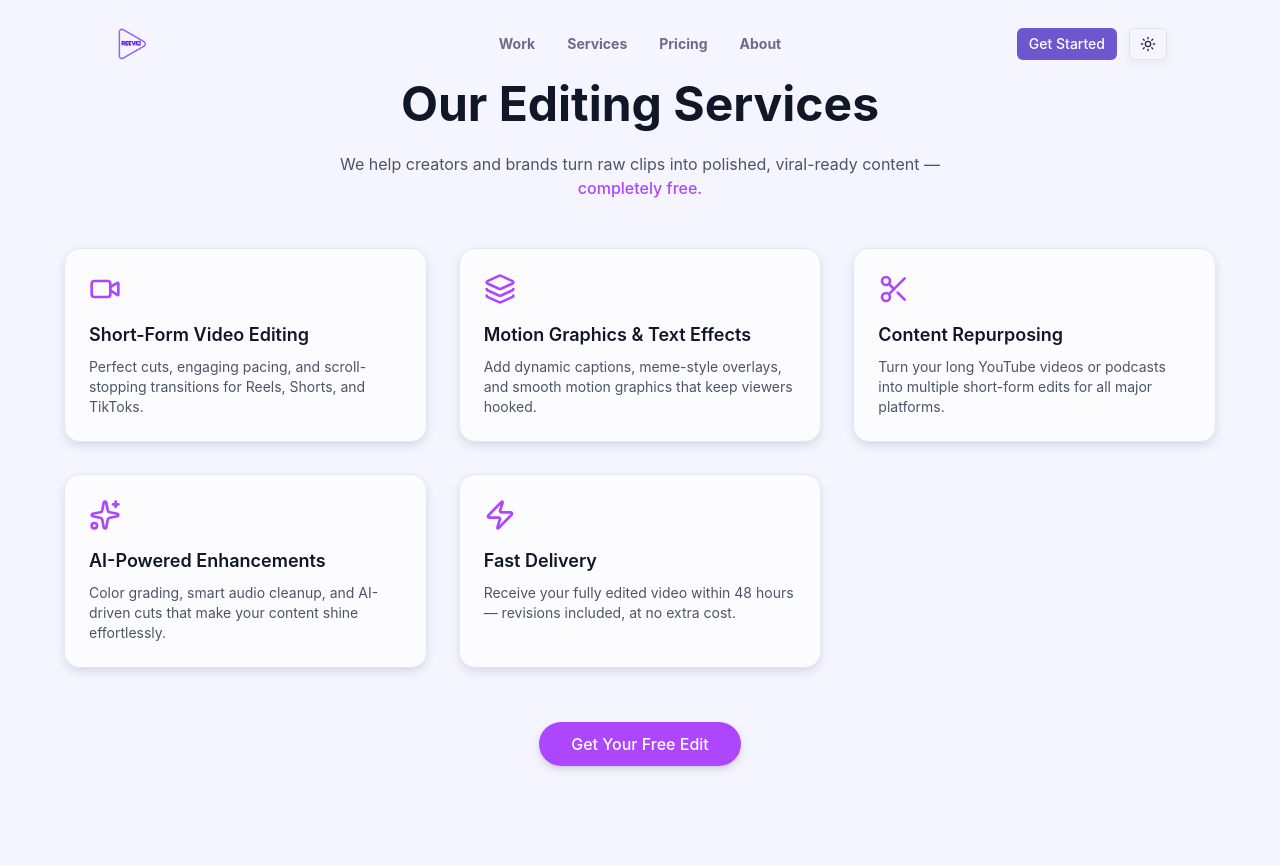
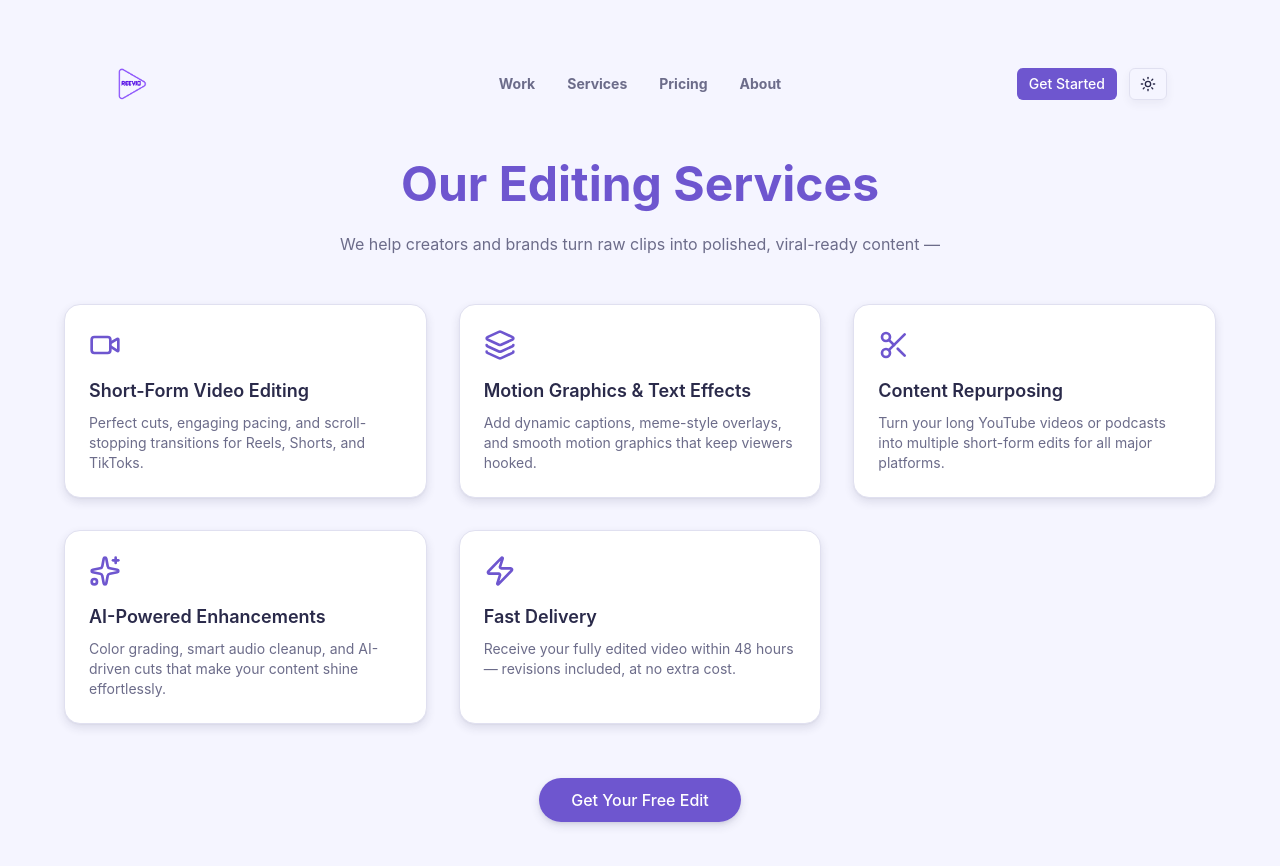
Before and after one commit to tejas249/reevio, a Next.js app: page /services in a window 1280 px wide. Shown: the top 866 px of the page. Before the commit the page ends 836 px from the top, so only its background shows below. Built offline with nearby package versions, Linux system fonts and the light colour scheme.

Commit message:
Changes in pricing UI

```diff
--- a/app/page.tsx
+++ b/app/page.tsx
@@ -8,14 +8,12 @@ import { BackgroundLines } from "@/components/ui/background-lines";
 export default function Home() {
   return (
     <div>
-      <BackgroundLines>
-         <HeroSection/>
-       <Features/>
-       <StatsSection/>
-      <FAQsFour/>
-      <FooterSection/>
-      </BackgroundLines>
+      <HeroSection />
 
+      <Features />
+      <StatsSection />
+      <FAQsFour />
+      <FooterSection />
     </div>
   );
 }
--- a/components/PricingSection.tsx
+++ b/components/PricingSection.tsx
@@ -45,9 +45,9 @@ const plans = [
 
 export default function PricingSection() {
   return (
-    <section className="py-10 bg-gradient-to-b from-background to-muted/40 dark:from-zinc-900 dark:to-zinc-950">
+    <section className="py-20 bg-background text-foreground">
       <div className="max-w-6xl mx-auto px-6 text-center">
-        <h2 className="text-4xl font-bold text-purple-700 dark:text-purple-400 mb-9">
+        <h2 className="text-4xl font-bold text-primary mb-10">
           Pricing Plans
         </h2>
 
@@ -55,19 +55,17 @@ export default function PricingSection() {
           {plans.map((plan) => (
             <Card
               key={plan.name}
-              className="rounded-2xl border border-zinc-200 dark:border-zinc-800 bg-white dark:bg-zinc-900 shadow-lg hover:shadow-2xl hover:scale-[1.03] transition-all duration-300"
+              className="rounded-2xl border border-border bg-card text-card-foreground shadow-md hover:shadow-lg hover:scale-[1.02] transition-all duration-300"
             >
               <CardHeader>
-                <CardTitle className="text-2xl font-semibold text-zinc-900 dark:text-white">
+                <CardTitle className="text-2xl font-semibold">
                   {plan.name}
                 </CardTitle>
-                <p className="mt-2 text-zinc-500 dark:text-zinc-400">
-                  {plan.description}
-                </p>
+                <p className="mt-2 text-muted-foreground">{plan.description}</p>
               </CardHeader>
 
               <CardContent>
-                <h3 className="text-4xl font-bold mb-6 text-purple-700 dark:text-purple-400">
+                <h3 className="text-4xl font-bold mb-6 text-primary">
                   {plan.price}
                 </h3>
 
@@ -75,16 +73,14 @@ export default function PricingSection() {
                   {plan.features.map((feature, index) => (
                     <li key={index} className="flex items-center gap-2">
                       <Check className="h-5 w-5 text-green-500" />
-                      <span className="text-zinc-700 dark:text-zinc-300">
-                        {feature}
-                      </span>
+                      <span>{feature}</span>
                     </li>
                   ))}
                 </ul>
               </CardContent>
 
               <CardFooter className="mt-6">
-                <Button className="w-full bg-purple-600 text-white font-semibold hover:bg-purple-700 transition-all duration-300">
+                <Button className="w-full bg-primary text-primary-foreground font-semibold hover:bg-primary/90 transition-all duration-300">
                   {plan.buttonText}
                 </Button>
               </CardFooter>
--- a/components/ServicesSection.tsx
+++ b/components/ServicesSection.tsx
@@ -3,6 +3,7 @@
 import { motion } from "framer-motion";
 import { Video, Sparkles, Scissors, Layers, Zap } from "lucide-react";
 import { JSX } from "react";
+
 interface Service {
   icon: JSX.Element;
   title: string;
@@ -12,31 +13,31 @@ interface Service {
 const ServicesSection: React.FC = () => {
   const services: Service[] = [
     {
-      icon: <Video className="w-8 h-8 text-purple-500" />,
+      icon: <Video className="w-8 h-8 text-primary" />,
       title: "Short-Form Video Editing",
       description:
         "Perfect cuts, engaging pacing, and scroll-stopping transitions for Reels, Shorts, and TikToks.",
     },
     {
-      icon: <Layers className="w-8 h-8 text-purple-500" />,
+      icon: <Layers className="w-8 h-8 text-primary" />,
       title: "Motion Graphics & Text Effects",
       description:
         "Add dynamic captions, meme-style overlays, and smooth motion graphics that keep viewers hooked.",
     },
     {
-      icon: <Scissors className="w-8 h-8 text-purple-500" />,
+      icon: <Scissors className="w-8 h-8 text-primary" />,
       title: "Content Repurposing",
       description:
         "Turn your long YouTube videos or podcasts into multiple short-form edits for all major platforms.",
     },
     {
-      icon: <Sparkles className="w-8 h-8 text-purple-500" />,
+      icon: <Sparkles className="w-8 h-8 text-primary" />,
       title: "AI-Powered Enhancements",
       description:
         "Color grading, smart audio cleanup, and AI-driven cuts that make your content shine effortlessly.",
     },
     {
-      icon: <Zap className="w-8 h-8 text-purple-500" />,
+      icon: <Zap className="w-8 h-8 text-primary" />,
       title: "Fast Delivery",
       description:
         "Receive your fully edited video within 48 hours — revisions included, at no extra cost.",
@@ -44,14 +45,14 @@ const ServicesSection: React.FC = () => {
   ];
 
   return (
-    <section className="py-20 px-6 md:px-16 transition-colors duration-300">
+    <section className="py-20 pt-30 px-6 mt-10 md:px-16 bg-background text-foreground transition-colors duration-300">
       <div className="max-w-6xl mx-auto text-center">
         {/* Heading */}
         <motion.h2
           initial={{ opacity: 0, y: 20 }}
           whileInView={{ opacity: 1, y: 0 }}
           transition={{ duration: 0.6 }}
-          className="text-4xl md:text-5xl font-bold mb-6 text-gray-900 dark:text-gray-100"
+          className="text-4xl md:text-5xl font-bold mb-6 text-primary"
         >
           Our Editing Services
         </motion.h2>
@@ -61,27 +62,25 @@ const ServicesSection: React.FC = () => {
           initial={{ opacity: 0 }}
           whileInView={{ opacity: 1 }}
           transition={{ delay: 0.2, duration: 0.6 }}
-          className="text-gray-600 dark:text-gray-300 max-w-2xl mx-auto mb-12"
+          className="text-muted-foreground max-w-2xl mx-auto mb-12"
         >
           We help creators and brands turn raw clips into polished, viral-ready content —{" "}
-          <span className="text-purple-500 font-medium">completely free.</span>
+
         </motion.p>
 
         {/* Services Grid */}
-        <div className="grid md:grid-cols-2 lg:grid-cols-3 gap-8">
+        <div className="grid mt-5 md:grid-cols-2 lg:grid-cols-3 gap-8">
           {services.map((service, index) => (
             <motion.div
               key={index}
               initial={{ opacity: 0, y: 20 }}
               whileInView={{ opacity: 1, y: 0 }}
               transition={{ delay: index * 0.1 }}
-              className="rounded-2xl border border-gray-200 dark:border-gray-800 p-6 text-left shadow-sm hover:shadow-md hover:border-purple-400 transition-all bg-white/70 dark:bg-gray-900/50 backdrop-blur-sm"
+              className="rounded-2xl border border-border bg-card text-card-foreground p-6 text-left shadow-sm hover:shadow-md hover:border-primary/40 transition-all duration-300"
             >
               <div className="mb-4">{service.icon}</div>
-              <h3 className="text-lg font-semibold mb-2 text-gray-900 dark:text-gray-100">
-                {service.title}
-              </h3>
-              <p className="text-sm text-gray-600 dark:text-gray-400">
+              <h3 className="text-lg font-semibold mb-2">{service.title}</h3>
+              <p className="text-sm text-muted-foreground">
                 {service.description}
               </p>
             </motion.div>
@@ -97,7 +96,7 @@ const ServicesSection: React.FC = () => {
         >
           <a
             href="#contact"
-            className="bg-purple-500 hover:bg-purple-600 text-white font-medium py-3 px-8 rounded-full shadow-md transition-all"
+            className="bg-primary hover:bg-primary/90 text-primary-foreground font-medium py-3 px-8 rounded-full shadow-md transition-all duration-300"
           >
             Get Your Free Edit
           </a>
--- a/components/header.tsx
+++ b/components/header.tsx
@@ -30,7 +30,7 @@ export const HeroHeader = () => {
             <nav
                 data-state={menuState && 'active'}
                 className="fixed z-20 w-full px-2">
-                <div className={cn('mx-auto border-b-purple-400 mt-2 max-w-6xl px-6 transition-all duration-300 lg:px-12', isScrolled && 'bg-background/50 max-w-4xl rounded-2xl border backdrop-blur-lg lg:px-5')}>
+                <div className={cn('mx-auto border-b-pink-900 mt-2 max-w-6xl px-6 transition-all duration-300 lg:px-12', isScrolled && 'bg-background/50 max-w-4xl rounded-2xl border backdrop-blur-lg lg:px-5')}>
                     <div className="relative flex flex-wrap items-center justify-between gap-6 py-3 lg:gap-0 lg:py-4">
                         <div className="flex w-full justify-between lg:w-auto">
                             <Link
--- a/components/hero-section.tsx
+++ b/components/hero-section.tsx
@@ -15,7 +15,7 @@ export default function HeroSection() {
   return (
     <>
       <HeroHeader />
-      <main className="overflow-hidden h-screen relative">
+      <main className="overflow-hidden h-screen relative md:min-h-screen">
         {/* Background radial effects */}
         <div
           aria-hidden
@@ -30,15 +30,6 @@ export default function HeroSection() {
         <section>
           <div className="relative pt-24 md:pt-36">
             {/* Background image */}
-            <div className="hidden dark:block absolute inset-0 top-32 -z-20">
-              <Image
-                src="https://ik.imagekit.io/lrigu76hy/tailark/night-background.jpg?updatedAt=1745733451120"
-                alt="background"
-                fill
-                className="object-cover"
-                priority
-              />
-            </div>
 
             {/* Radial overlay */}
             <div
@@ -86,9 +77,10 @@ export default function HeroSection() {
                   preset="fade-in-blur"
                   speedSegment={0.3}
                   as="h1"
-                  className="mx-auto flex mt-10 max-w-4xl text-balance text-5xl max-md:font-semibold md:text-7xl lg:mt-16 xl:text-[5.25rem]"
+                  className="mx-auto flex mt-10 max-w-4xl text-balance text-2xl max-md:font-semibold md:text-2xl lg:mt-16 xl:text-[5.25rem]"
                 >
-                  Edit. Create. Captivate.
+                  Edit. Create.
+                   Captivate.
                 </TextEffect>
               </motion.div>
 
```
